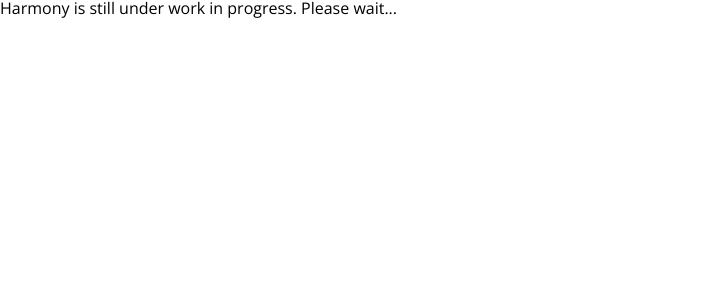
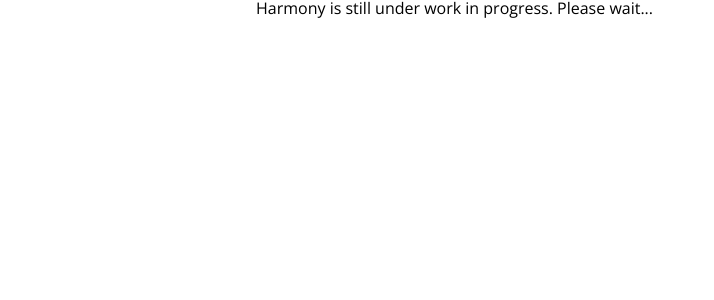
Before and after one commit to gayanvirajith/harmony, a Jekyll site: the page built from index.html, in a window 1280 px wide. Shown: the top 300 px of the page, without its empty margins (0-714 px from the left). Built offline with Jekyll 4.4.1, drawn with Linux system fonts in a browser that asks for light colours; nearby versions of some CDN libraries; Markdown is read by kramdown in place of the engine named in the settings.

Commit message:
Use .wc-container class

```diff
--- a/index.html
+++ b/index.html
@@ -2,4 +2,4 @@
 layout: default
 title: Harmony
 ---
-<div id="home"><h1>Harmony is still under work in progress. Please wait...</h1></div>
+<div id="home" class="wc-container"><h1>Harmony is still under work in progress. Please wait...</h1></div>
```
